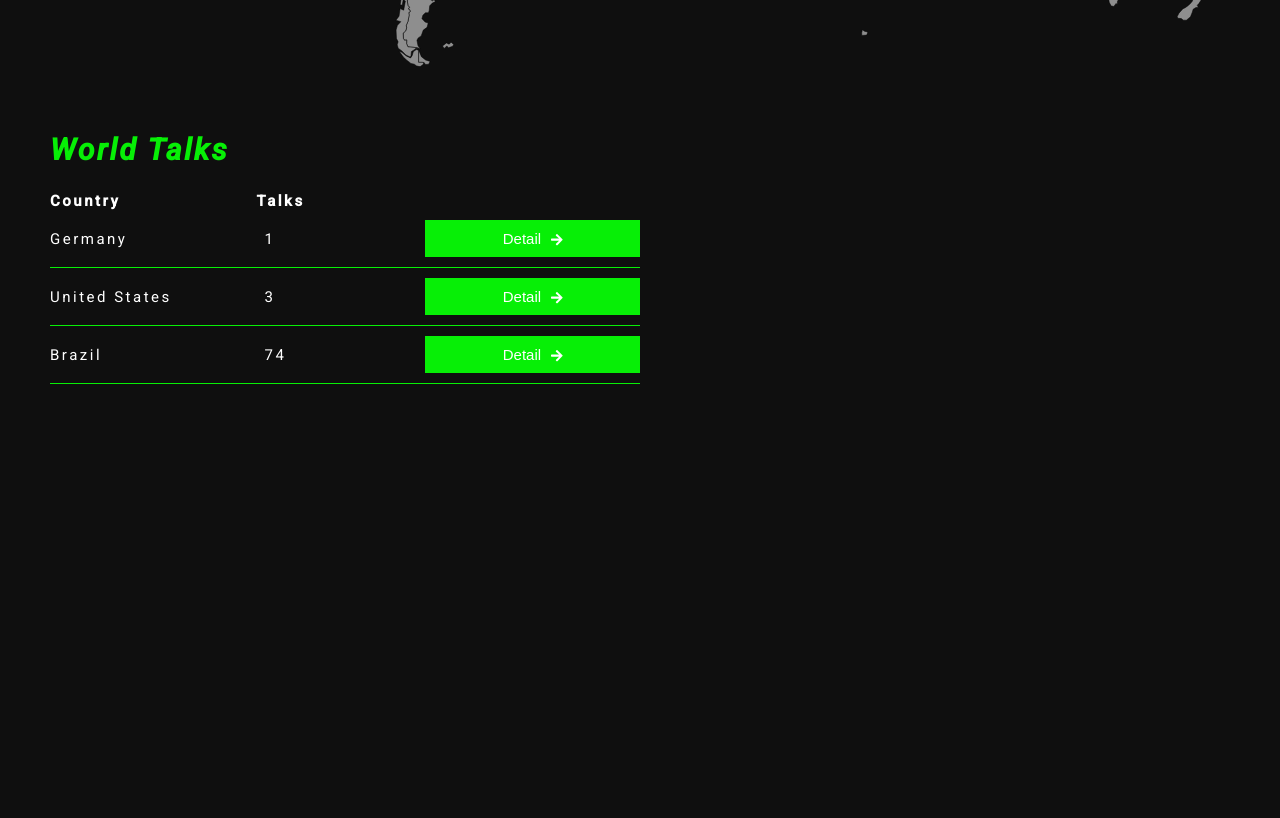
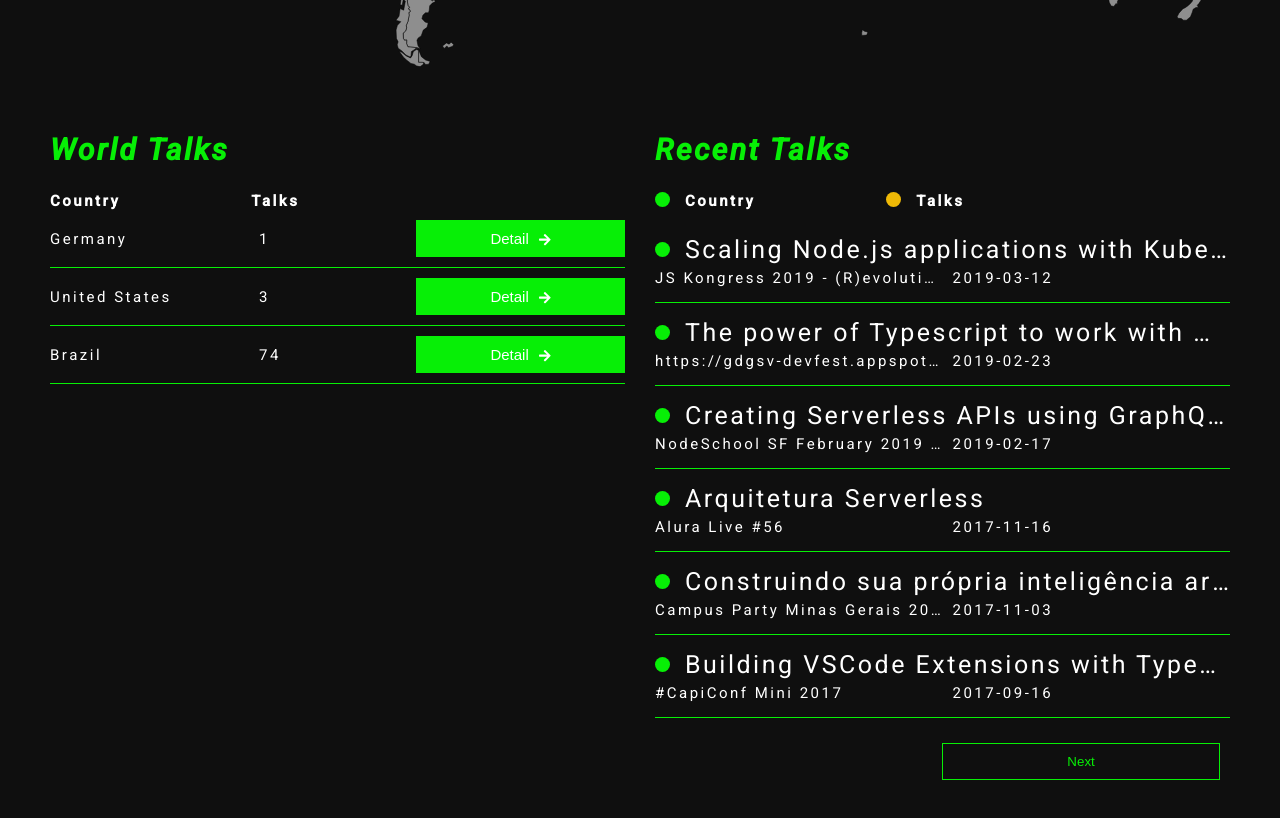
Before and after one commit to hiraike32/talks-lp, a React app: page / in a window 1280 px wide. Shown: the part 1400-2218 px from the top of the page. Before the commit the page ends 1784 px from the top, so only its background shows below. Built offline with nearby package versions, Linux system fonts and the light colour scheme.

Commit message:
feat: add talk list to top page

```diff
--- a/src/components/molecules/TalkCard/TalkCard.scss
+++ b/src/components/molecules/TalkCard/TalkCard.scss
@@ -3,6 +3,10 @@
 .container {
   border-bottom: 0.1rem solid $fontLime;
   padding: 1.5rem 0;
+}
+
+.container:hover {
+  opacity: 0.5;
 }
 
 .container a {
@@ -24,6 +28,7 @@
   text-overflow: ellipsis;
   white-space: nowrap;
   overflow: hidden;
+  flex: 1;
 }
 
 .bottom {
--- a/src/components/pages/Top/Top.scss
+++ b/src/components/pages/Top/Top.scss
@@ -47,8 +47,15 @@
 .talkDetail {
   display: flex;
   padding: 0 5rem;
+  margin-bottom: 5rem;
 }
 
 .worldList {
   width: 50%;
+  padding-right: 1.5rem;
 }
+
+.talkList {
+  width: 50%;
+  padding-left: 1.5rem;
+}
--- a/src/components/pages/Top/Top.tsx
+++ b/src/components/pages/Top/Top.tsx
@@ -6,7 +6,8 @@ import TopMessage from "../../molecules/TopMessage/TopMessage";
 import ColorBox from "../../atoms/ColorBox/ColorBox";
 import TalkMap from "../TalkMap/TalkMap";
 import WorldTalkList from "../../organisms/WorldTalkList/WorldTalkList";
-import { getCountryJson } from "../../../utils/getCityJson";
+import { getCountryJson, getPagedTalkJson } from "../../../utils/getCityJson";
+import TalkList from "../../organisms/TalkList/TalkList";
 
 const cx = classNames.bind(styles);
 
@@ -33,6 +34,9 @@ const Top: React.FC = () => {
         <div className={cx("worldList")}>
           <WorldTalkList countryJson={countryJson} />
         </div>
+        <div className={cx("talkList")}>
+          <TalkList title="Recent Talks" pagedTalkJson={getPagedTalkJson()} />
+        </div>
       </div>
     </div>
   );
```
